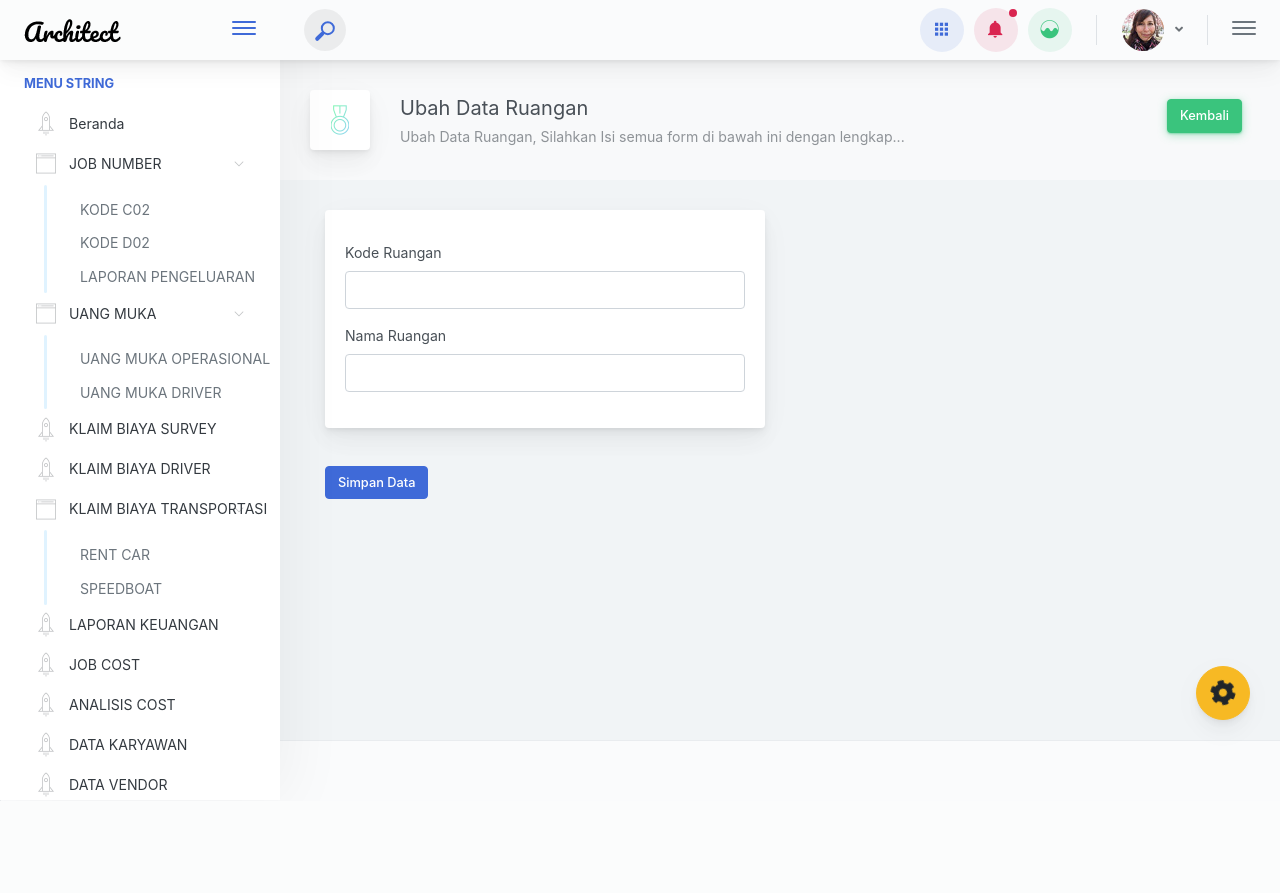
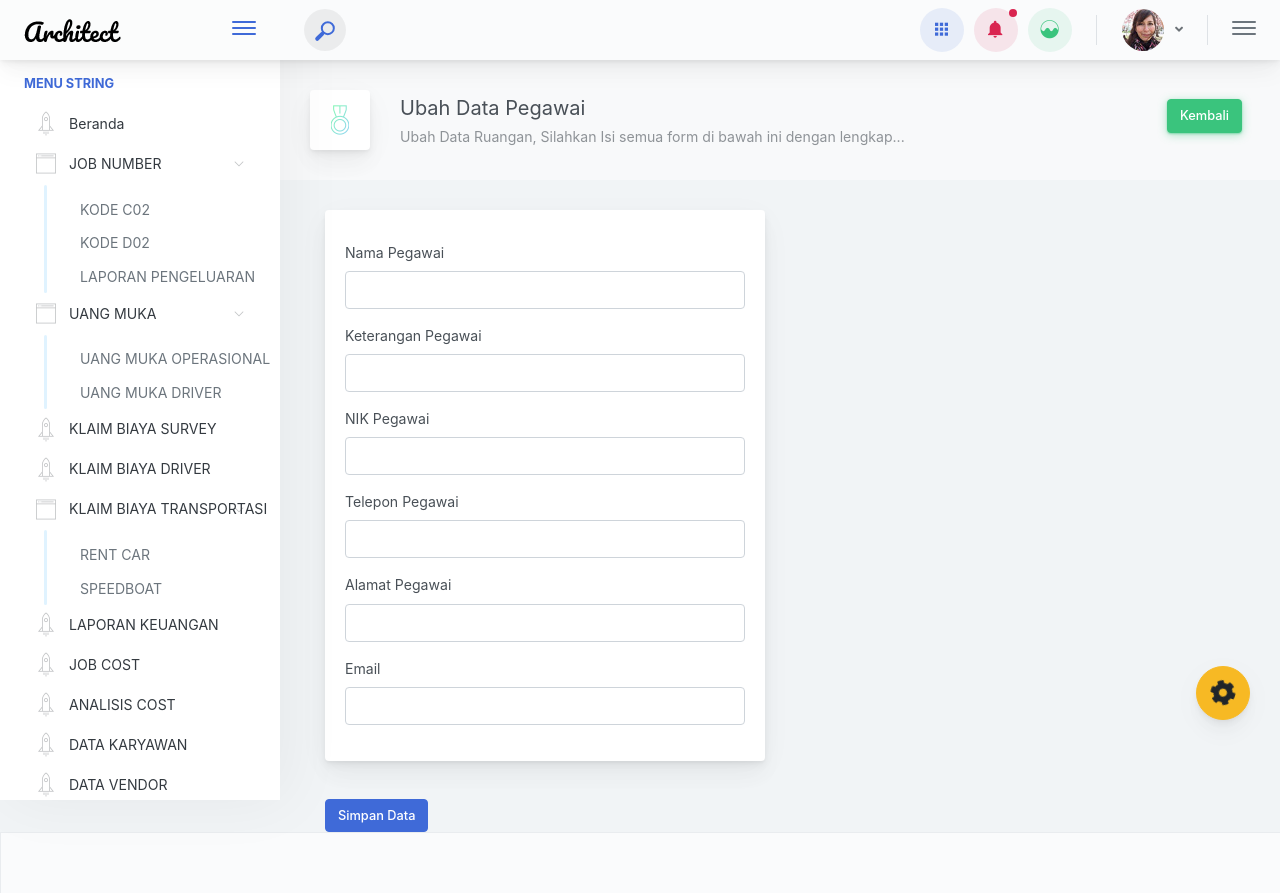
Before and after one commit to frizehero/sistemadmin, a CodeIgniter app: page /database/index.php/data_pegawai/editview/1 in a window 1280 px wide. Before the commit the page ends 801 px from the top, so only its background shows below. Run offline with CodeIgniter, Linux system fonts and the light colour scheme; data that the repository does not hold is empty; some web fonts are replaced.

Commit message:
03Apr2022 - Menu Pegawai (Tambah, Edit, Hapus)

```diff
--- a/application/modules/data_pegawai/models/M_data_pegawai.php
+++ b/application/modules/data_pegawai/models/M_data_pegawai.php
@@ -12,11 +12,19 @@ class M_data_pegawai extends CI_Model {
 	{
 		$nama_pegawai 		= $this->input->post('nama_pegawai');
 		$ket_pegawai 		= $this->input->post('ket_pegawai');
+		$nik_pegawai 		= $this->input->post('nik_pegawai');
+		$telepon_pegawai 	= $this->input->post('telepon_pegawai');
+		$rumah_pegawai 		= $this->input->post('rumah_pegawai');
+		$email_pegawai 		= $this->input->post('email_pegawai');
 
 
 				$data = array(
 					'nama_pegawai'		=> $nama_pegawai,
 					'ket_pegawai'		=> $ket_pegawai,
+					'nik_pegawai'		=> $nik_pegawai,
+					'telepon_pegawai'	=> $telepon_pegawai,
+					'rumah_pegawai'		=> $rumah_pegawai,
+					'email_pegawai'		=> $email_pegawai,
 
 				);
 				$this->db->insert('data_pegawai', $data);
@@ -35,14 +43,21 @@ class M_data_pegawai extends CI_Model {
 
 	function edit()
 	{
-		$id 		= $this->input->post('id');
+		$id 				= $this->input->post('id');
 		$nama_pegawai 		= $this->input->post('nama_pegawai');
 		$ket_pegawai 		= $this->input->post('ket_pegawai');
+		$nik_pegawai 		= $this->input->post('nik_pegawai');
+		$telepon_pegawai 	= $this->input->post('telepon_pegawai');
+		$rumah_pegawai 		= $this->input->post('rumah_pegawai');
+		$email_pegawai 		= $this->input->post('email_pegawai');
 
 				$data = array(
 					'nama_pegawai'		=> $nama_pegawai,
 					'ket_pegawai'		=> $ket_pegawai,
-
+					'nik_pegawai'		=> $nik_pegawai,
+					'telepon_pegawai'	=> $telepon_pegawai,
+					'rumah_pegawai'		=> $rumah_pegawai,
+					'email_pegawai'		=> $email_pegawai,
 				);
 				$this->db->where('id_data_pegawai',$id)->update('data_pegawai', $data);
 				$this->session->set_flashdata('msg', 'suksesedit');
--- a/application/modules/data_pegawai/views/V_pegawai_edit.php
+++ b/application/modules/data_pegawai/views/V_pegawai_edit.php
@@ -5,7 +5,7 @@
                                     <div class="page-title-icon">
                                         <i class="pe-7s-medal icon-gradient bg-tempting-azure"></i>
                                     </div>
-                                    <div>Ubah Data Ruangan
+                                    <div>Ubah Data Pegawai
                                         <div class="page-title-subheading">Ubah Data Ruangan, Silahkan Isi semua form di bawah ini dengan lengkap...</div>
                                     </div>
                                 </div>
@@ -26,17 +26,48 @@
 
                                              <div class="col-md-12">
                                                 <div class="position-relative form-group">
-                                                    <label class="">Kode Ruangan</label>
+                                                    <label class="">Nama Pegawai</label>
                                                     <input name="nama_pegawai" value="<?php echo $tampil['nama_pegawai']?>" type="text" class="form-control">
                                                 </div>
                                             </div>
 
                                             <div class="col-md-12">
                                                 <div class="position-relative form-group">
-                                                    <label class="">Nama Ruangan</label>
+                                                    <label class="">Keterangan Pegawai</label>
                                                     <input name="ket_pegawai" value="<?php echo $tampil['ket_pegawai']?>" type="text" class="form-control">
                                                 </div>
                                             </div>
+
+
+                                            <div class="col-md-12">
+                                                <div class="position-relative form-group">
+                                                    <label class="">NIK Pegawai</label>
+                                                    <input name="nik_pegawai" value="<?php echo $tampil['nik_pegawai']?>" type="text" class="form-control">
+                                                </div>
+                                            </div>
+
+                                            <div class="col-md-12">
+                                                <div class="position-relative form-group">
+                                                    <label class="">Telepon Pegawai</label>
+                                                    <input name="telepon_pegawai" value="<?php echo $tampil['telepon_pegawai']?>" type="text" class="form-control">
+                                                </div>
+                                            </div>
+
+                                            <div class="col-md-12">
+                                                <div class="position-relative form-group">
+                                                    <label class="">Alamat Pegawai</label>
+                                                    <input name="rumah_pegawai" value="<?php echo $tampil['rumah_pegawai']?>" type="text" class="form-control">
+                                                </div>
+                                            </div>
+
+                                            <div class="col-md-12">
+                                                <div class="position-relative form-group">
+                                                    <label class="">Email</label>
+                                                    <input name="email_pegawai" value="<?php echo $tampil['email_pegawai']?>" type="text" class="form-control">
+                                                </div>
+                                            </div>
+
+
 
 
                                                 </div>
```
Also changed, not shown: application/modules/data_pegawai/views/V_data_pegawai.php (+10 -1 lines), application/modules/data_pegawai/views/V_pegawai_tambah.php (+30 -2 lines).
